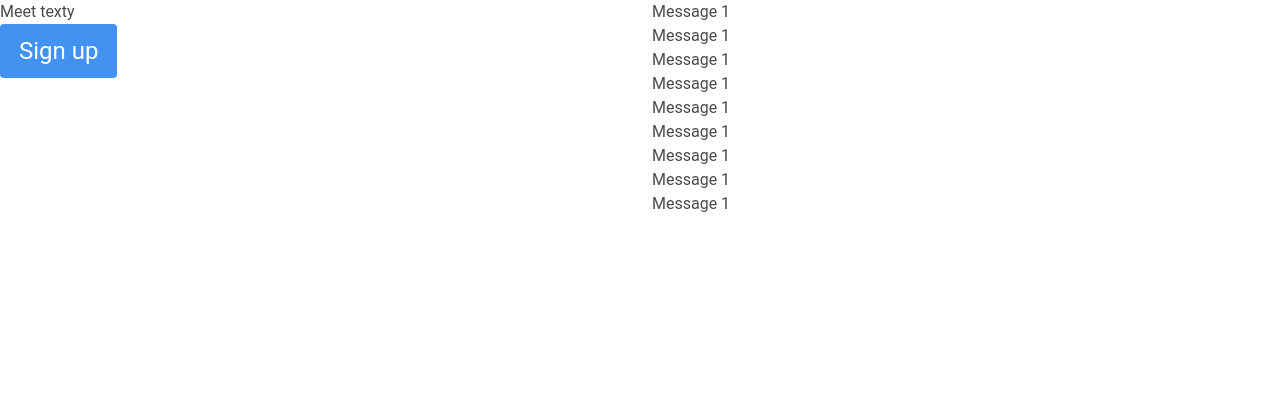
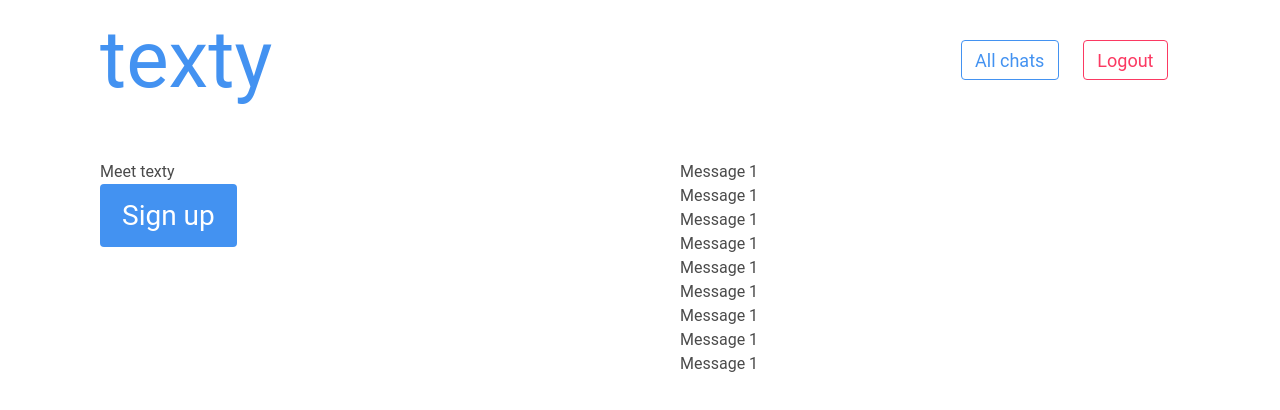
Before and after one commit to ankerbachryhl/texty, a React (Create React App) app: page / in a window 1280 px wide. Shown: the top 410 px of the page. Built offline with nearby package versions, Linux system fonts and the light colour scheme; what apollo-client-preset, apollo-link-ws would draw is missing.

Commit message:
Made chats overview design

```diff
--- a/public/index.html
+++ b/public/index.html
@@ -4,6 +4,8 @@
     <meta charset="utf-8">
     <meta name="viewport" content="width=device-width, initial-scale=1, shrink-to-fit=no">
     <meta name="theme-color" content="#000000">
+    <script defer src="https://use.fontawesome.com/releases/v5.0.7/js/all.js"></script>
+
     <!--
       manifest.json provides metadata used when your web app is added to the
       homescreen on Android. See https://developers.google.com/web/fundamentals/engage-and-retain/web-app-manifest/
--- a/src/Main.sass
+++ b/src/Main.sass
@@ -1 +1,20 @@
 //All custom css styles here
+body
+  padding: 0px 100px
+
+.header
+  margin-bottom: 40px
+
+
+//Styles on chat overview page
+.chat
+  padding-top: 8px
+  max-width: 90%
+
+.create-chat
+  max-width: 600px
+  input
+    margin-right: 16px
+
+
+//Style on chat page
--- a/src/components/ChatRoom/ChatRoom.js
+++ b/src/components/ChatRoom/ChatRoom.js
@@ -45,10 +45,10 @@ class ChatRoom extends Component {
     const { chatId, chatName } = this.props.location.state;
 
     return (
-      <div>
+      <div className="content">
         {authToken ? (
           <div>
-            <h1>Current chat: {chatName}</h1>
+            <h1 className="is-size-2 has-text-black">Current chat: {chatName}</h1>
 
             <Query
               query={MESSAGES_QUERY}
--- a/src/components/Chats.js
+++ b/src/components/Chats.js
@@ -18,10 +18,6 @@ const TOP_CHATS_QUERY = gql`
       likes {
         id
       }
-      messages(last: 3) {
-        id
-        content
-      }
   	}
   }
 `
@@ -36,10 +32,6 @@ const NEWEST_CHATS_QUERY = gql`
       likes {
         id
       }
-      messages(last: 3) {
-        id
-        content
-      }
   	}
   }
 `
@@ -49,18 +41,21 @@ class Chats extends Component {
 
   render() {
     return (
-      <div>
+      <div className="chats-overview">
+        <div className="create-chat content">
+          <CreateChat query={this.state.showTop ? TOP_CHATS_QUERY : NEWEST_CHATS_QUERY }/>
+        </div>
+        <div className="filter content">
+          <button className="button is-medium is-primary is-outlined" onClick={() => this.setState({ showTop: !this.state.showTop })}>{this.state.showTop ? "Show newest" : "Show top"}</button>
+        </div>
+        <div className="columns is-multiline is-centered">
           {this.state.showTop && (
             <Query query={TOP_CHATS_QUERY} >
               {({ loading, error, data }) => {
                 if (loading) return <p>Loading...</p>;
                 if (error) return <p>{onError(error)}</p>;
 
-              return (
-                <div className="columns is-multiline">
-                  {data.chats.map(chat => <ChatSneakPeak key={chat.id} chat={chat} showTop={this.state.showTop} />)}
-                </div>
-              )
+                return data.chats.map(chat => <ChatSneakPeak key={chat.id} chat={chat} showTop={this.state.showTop} />)
               }}
             </Query>
           )}
@@ -70,17 +65,11 @@ class Chats extends Component {
                 if (loading) return <p>Loading...</p>;
                 if (error) return <p>{onError(error)}</p>;
 
-              return (
-                <div className="columns is-multiline">
-                  {data.chats.map(chat => <ChatSneakPeak key={chat.id} chat={chat} showTop={this.state.showTop} />)}
-                </div>
-              )
+                return data.chats.map(chat => <ChatSneakPeak key={chat.id} chat={chat} showTop={this.state.showTop} />)
               }}
             </Query>
           )}
-
-        <button onClick={() => this.setState({ showTop: !this.state.showTop })}>Show newest</button>
-        <CreateChat query={this.state.showTop ? TOP_CHATS_QUERY : NEWEST_CHATS_QUERY }/>
+        </div>
       </div>
     )
   }
@@ -88,22 +77,18 @@ class Chats extends Component {
 
 const ChatSneakPeak = ({chat, showTop}) => (
   <div className="column is-half">
+
+    <div className="box chat content">
       <Link to={{ pathname: '/chat/' + chat.id,
         state: { chatId: chat.id, chatName: chat.name }}}
       >
-      <h1>{chat.name}</h1>
-      <h3>{chat.createdAt}</h3>
-      <h4>Flames: {chat.likeCount}</h4>
-      {chat.messages && (
-        <div>
-          <h3>Last three messages:</h3>
-          <div>
-            {chat.messages.map(message => <p key={message.id}>{message.content}</p>)}
+        <p className="is-size-3 has-text-black">{chat.name}</p>
+      </Link>
+
+      <p className="is-size-5 is-italic has-text-success">Created at: {chat.createdAt}</p>
+      <p className="is-size-5 has-text-success">Upvotes: {chat.likeCount}</p>
+      <Like chatId={chat.id} query={showTop ? TOP_CHATS_QUERY : NEWEST_CHATS_QUERY } />
     </div>
-        </div>
-      )}
-    </Link>
-    <Like chatId={chat.id} query={showTop ? TOP_CHATS_QUERY : NEWEST_CHATS_QUERY } />
   </div>
 )
 
--- a/src/components/CreateChat.js
+++ b/src/components/CreateChat.js
@@ -12,10 +12,6 @@ const CREATE_CHAT_MUTATION = gql`
       likeCount
       likes {
         id
-      }
-      messages(last: 3) {
-        id
-        content
       }
     }
   }
@@ -45,31 +41,31 @@ class CreateChat extends Component {
               createdAt: this.returnDateInString(),
               likeCount: 0,
               likes: [],
-              messages: null,
             }
           }}
           update={(cache, { data: { createChat } }) => {
             const { chats } = cache.readQuery({ query: this.props.query })
             cache.writeQuery({
               query: this.props.query,
-              data: { chats: chats.concat([createChat])}
+              data: { chats: [createChat, ...chats] }
             })
           }}
         >
           {(createChat, { loading, error }) => {
-            if (loading) return <p>Creating chat</p>
             if (error) return <p>{onError(error)}</p>
             return (
-              <div>
+              <div className="level">
                 <input
                   value={this.state.chatName}
                   onChange={e => this.setState({ chatName: e.target.value })}
                   placeholder="Chat Name"
+                  className="input is-success is-outlined is-medium"
                 />
                 <button onClick={() => {
                     createChat({ variables: { name: this.state.chatName }})
                     this.setState({ chatName: '' })
                   }}
+                  className="button is-outlined is-primary is-medium"
                 >
                   Make chat
                 </button>
--- a/src/components/Header.js
+++ b/src/components/Header.js
@@ -7,23 +7,32 @@ import { AUTH_TOKEN } from '../constants'
 const Header = (props) => {
   const authToken = localStorage.getItem(AUTH_TOKEN);
   return (
-    <div className="testClass">
-      {authToken && (
-        <div>
+    <nav className="navbar is-transparent header">
+      <div className="navbar-brand">
+        <p className="is-size-1 has-text-primary">texty</p>
+      </div>
+
+      <div className="navbar-menu">
+        <div className="navbar-end">
+          <div className="navbar-item">
             <Link to="/">
-              All chats
+                <p className="button is-primary is-outlined is-medium">All chats</p>
             </Link>
+          </div>
+          <div className="navbar-item">
             <a
               onClick={() => {
                 localStorage.removeItem(AUTH_TOKEN);
                 props.history.push(`/`);
               }}
+              className="button is-danger is-outlined is-medium"
             >
               Logout
             </a>
           </div>
-      )}
         </div>
+      </div>
+    </nav>
   )
 }
 
--- a/src/components/Like.js
+++ b/src/components/Like.js
@@ -41,11 +41,12 @@ class LikeChat extends Component {
 
             return (
               <div>
-                <button onClick={() => {
+                <button className="button is-primary is-medium is-outlined" onClick={() => {
                     likeChat({ variables: { chatId: this.props.chatId }})
                   }}
                 >
-                  Like Chat
+                <span className="icon"><i className="fas fa-angle-up"></i></span>
+                  <span>Upvote</span>
                 </button>
               </div>
               )
--- a/src/index.scss
+++ b/src/index.scss
@@ -16,4 +16,16 @@ $primary: $blue;
 //Set new font family
 $family-primary: "Roboto";
 
+//Font setting
+$size-1: 80px;
+$size-2: 48px;
+$size-3: 36px;
+$size-4: 28px;
+$size-5: 18px;
+$size-6: 14px;
+$size-7: 12px;
+
+//Column setting
+$column-gap: 40px;
+
 @import 'bulma/bulma.sass';
```
Also changed, not shown: src/index.css. Lines whose indentation alone changed are shown as unchanged.
